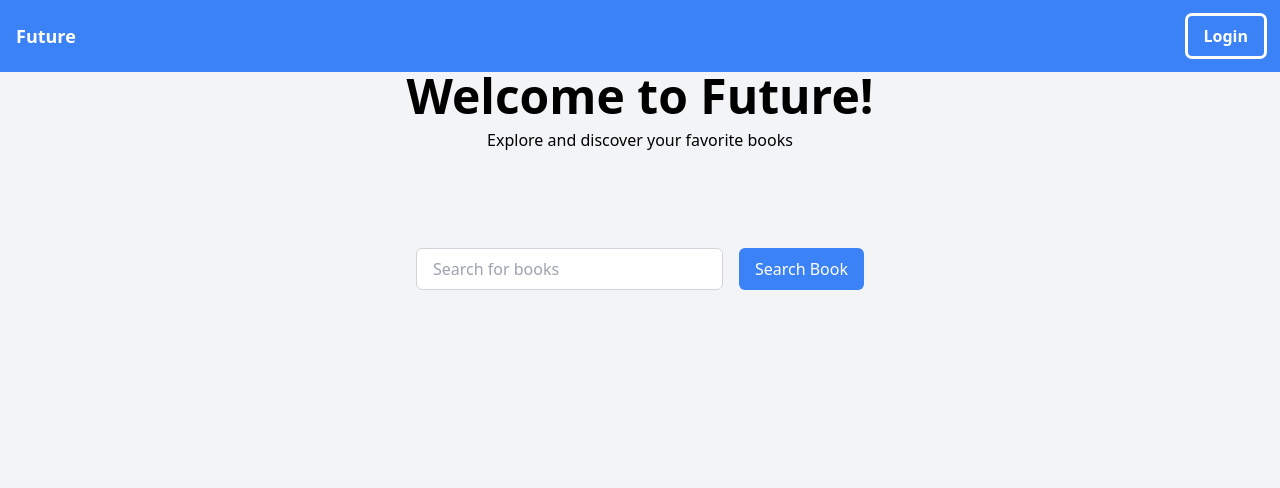
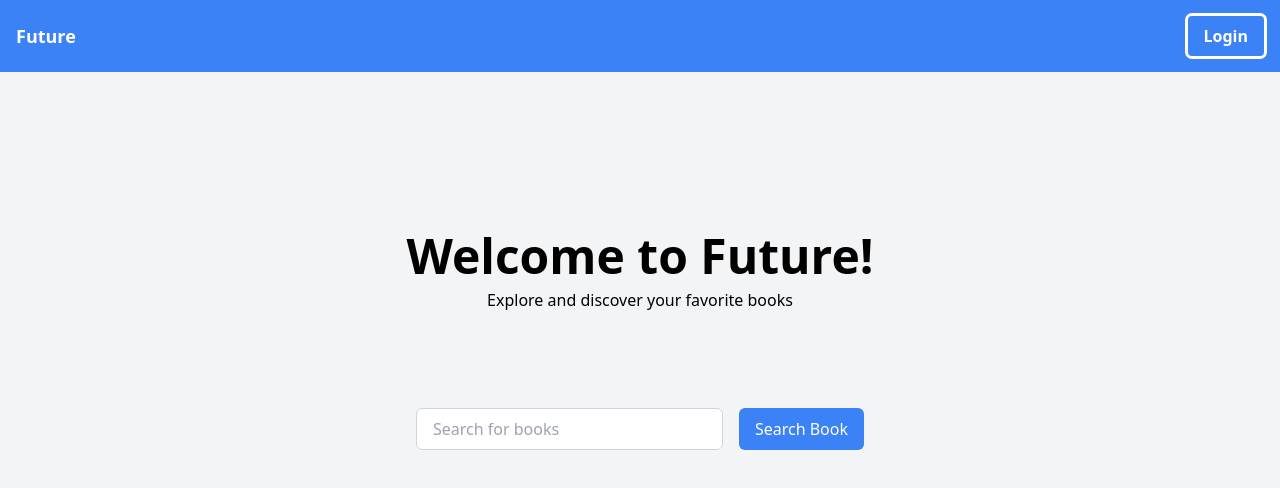
Before and after one commit to hrithiknaha/future-frontend, a React (Create React App) app: page / in a window 1280 px wide. Shown: the top 488 px of the page. Built offline with nearby package versions, Linux system fonts and the light colour scheme.

Commit message:
removed buggy style

```diff
--- a/src/pages/Home.js
+++ b/src/pages/Home.js
@@ -26,7 +26,7 @@ const Home = () => {
 
     return (
         <div className="min-h-screen bg-gray-100">
-            <div className="container mx-auto flex flex-col py-40 items-center p-4 md:p-0">
+            <div className="container mx-auto flex flex-col py-40 items-center p-4">
                 <div className="text-center">
                     <h1 className="text-3xl md:text-4xl lg:text-5xl font-semibold mb-2">Welcome to Future!</h1>
                     <p className="mb-4">Explore and discover your favorite books</p>
```
